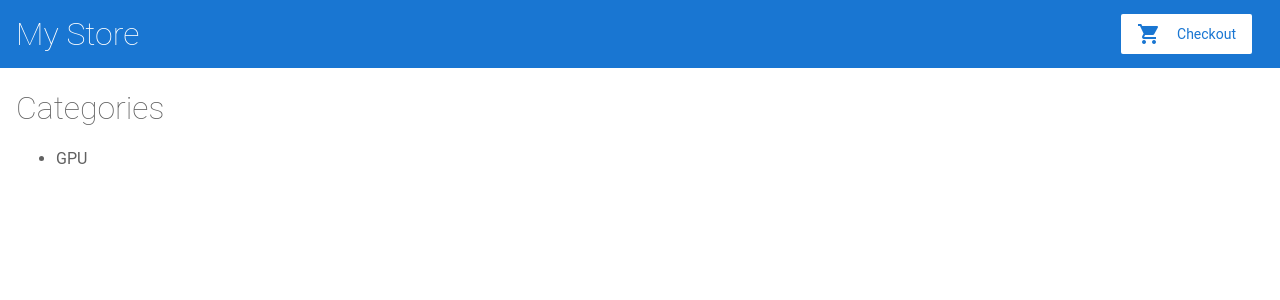
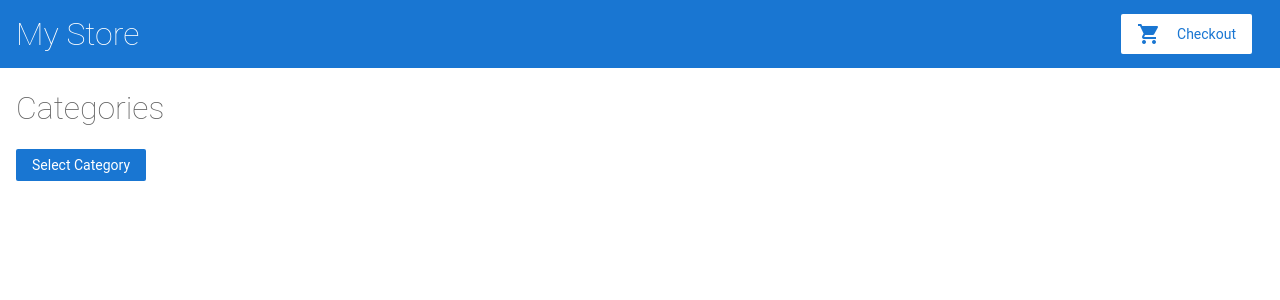
Before and after one commit to kud-aa/Web-Dev, an Angular app in the folder Lab5/angular/: page / in a window 1280 px wide. Shown: the top 300 px of the page. Built offline with nearby package versions, Linux system fonts and the light colour scheme.

Commit message:
categories with dropdown menu

```diff
--- a/Lab5/angular/src/app/categories.ts
+++ b/Lab5/angular/src/app/categories.ts
@@ -7,7 +7,7 @@ export const categories = [
   {
     id: 1,
     name: 'GPU',
-    products: [
+    items: [
       {
         id: 1,
         url: 'https://kaspi.kz/shop/p/gigabyte-geforce-rtx-4070-ti-aero-oc-gv-n407taero-oc-12gd-12-gb-108358610/?c=750000000#!/item',
@@ -21,34 +21,6 @@ export const categories = [
         Рекомендуемая мощность блока питания: 750 Вт',
         image_url: 'https://resources.cdn-kaspi.kz/shop/medias/sys_master/images/images/h57/h6e/67678646337566/videokarta-12gb-rtx4070ti-gigabyte-aero-oc-gv-n407taero-oc-12gd-gddr6x-256bit-1-hdmi-3-dp-108358610-1.jpg',
         rating: 0.01
-    },
-
-    {
-      id: 2,
-      url: 'https://kaspi.kz/shop/p/amd-ryzen-7-5800x-box-100842724/?c=750000000#!/item',
-      name: 'Процессор AMD Ryzen 7 5800X BOX',
-      price: 124806,
-      description: 'Тип процессора: Ryzen 7 \n \
-      Сокет: AM4 \n \
-      Базовая частота процессора: 3800 МГц \n \
-      Максимальная частота процессора: 4700 МГц \n \
-      Тип поставки: BOX \n \
-      Количество ядер: 8',
-      image_url: 'https://resources.cdn-kaspi.kz/shop/medias/sys_master/images/images/h76/h04/33160258355230/amd-ryzen-7-5800x-box-100842724-1-Container.jpg',
-      rating: 3.8
-    },
-
-    {
-      id: 3,
-      url: 'https://kaspi.kz/shop/p/kingston-kf556c40bbak2-64-64-gb-105920208/?c=750000000#!/item',
-      name: 'Оперативная память Kingston KF556C40BBAK2-64 64 Гб',
-      price: 174990,
-      description: '    Тип памяти: DDR5 \n \
-      Форм-фактор: DIMM \n \
-      Количество модулей в комплекте: 2 \n \
-      Тактовая частота: 5600 Мгц',
-      image_url: 'https://resources.cdn-kaspi.kz/shop/medias/sys_master/images/images/h02/h22/52651418517534/kingston-kf556c40bbak2-64-64-gb-105920208-1.jpg',
-      rating: 1
       },
 
       {
@@ -66,6 +38,43 @@ export const categories = [
       },
 
       {
+        id: 7,
+        url: 'https://kaspi.kz/shop/p/inno3d-geforce-rtx-4070-ti-x3-n407t3-126x-186148n-12-gb-108358652/?c=750000000#!/item',
+        name: 'Видеокарта Inno3D GeForce RTX 4070 Ti X3 N407T3-126X-186148N 12 ГБ',
+        price: 431619,
+        description: 'Серия: GeForce RTX 40 Series \n \
+        Частота графического процессора: 2610 МГц \n \
+        Объем видеопамяти: 12 ГБ \n \
+        Тип видеопамяти: GDDR6X \n \
+        Длина видеокарты: 297 мм \n \
+        Рекомендуемая мощность блока питания: 700 Вт',
+        image_url: 'https://resources.cdn-kaspi.kz/shop/medias/sys_master/images/images/hca/h48/67678653612062/inno3d-geforce-rtx-4070-ti-x3-n407t3-126x-186148n-12-gb-108358652-1.jpg',
+        rating: 1
+      }
+    ]
+  },
+
+  {
+
+    id: 2,
+    name: 'CPU',
+    items: [
+      {
+        id: 2,
+        url: 'https://kaspi.kz/shop/p/amd-ryzen-7-5800x-box-100842724/?c=750000000#!/item',
+        name: 'Процессор AMD Ryzen 7 5800X BOX',
+        price: 124806,
+        description: 'Тип процессора: Ryzen 7 \n \
+        Сокет: AM4 \n \
+        Базовая частота процессора: 3800 МГц \n \
+        Максимальная частота процессора: 4700 МГц \n \
+        Тип поставки: BOX \n \
+        Количество ядер: 8',
+        image_url: 'https://resources.cdn-kaspi.kz/shop/medias/sys_master/images/images/h76/h04/33160258355230/amd-ryzen-7-5800x-box-100842724-1-Container.jpg',
+        rating: 3.8
+      },
+
+      {
         id: 5,
         url: 'https://kaspi.kz/shop/p/amd-ryzen-9-7900x-box-106788868/?c=750000000#!/item',
         name: 'Процессор AMD Ryzen 9 7900X BOX',
@@ -77,34 +86,6 @@ export const categories = [
         Тип поставки: BOX \n \
         Количество ядер: 12',
         image_url: 'https://resources.cdn-kaspi.kz/shop/medias/sys_master/images/images/h58/h99/63082176905246/amd-ryzen-9-7900x-box-106788868-1.jpg',
-      rating: 1
-    },
-
-    {
-      id: 6,
-      url: 'https://kaspi.kz/shop/p/kingston-kf564c32rsak2-32-32-gb-106429911/?c=750000000#!/item',
-      name: 'Оперативная память Kingston KF564C32RSAK2-32 32 Гб',
-      price: 110720,
-      description: '    Тип памяти: DDR5 \n \
-      Форм-фактор: DIMM \n \
-      Количество модулей в комплекте: 2 \n \
-      Тактовая частота: 6400 МГц',
-      image_url: 'https://resources.cdn-kaspi.kz/shop/medias/sys_master/images/images/h9f/h7c/62426550960158/kingston-kf564c32rsak2-32-32-gb-106429911-1.jpg',
-      rating: 1
-    },
-
-    {
-      id: 7,
-      url: 'https://kaspi.kz/shop/p/inno3d-geforce-rtx-4070-ti-x3-n407t3-126x-186148n-12-gb-108358652/?c=750000000#!/item',
-      name: 'Видеокарта Inno3D GeForce RTX 4070 Ti X3 N407T3-126X-186148N 12 ГБ',
-      price: 431619,
-      description: 'Серия: GeForce RTX 40 Series \n \
-      Частота графического процессора: 2610 МГц \n \
-      Объем видеопамяти: 12 ГБ \n \
-      Тип видеопамяти: GDDR6X \n \
-      Длина видеокарты: 297 мм \n \
-      Рекомендуемая мощность блока питания: 700 Вт',
-      image_url: 'https://resources.cdn-kaspi.kz/shop/medias/sys_master/images/images/hca/h48/67678653612062/inno3d-geforce-rtx-4070-ti-x3-n407t3-126x-186148n-12-gb-108358652-1.jpg',
         rating: 1
       },
 
@@ -124,19 +105,6 @@ export const categories = [
       },
 
       {
-      id: 9,
-      url: 'https://kaspi.kz/shop/p/kingston-kf556c40bbk2-16-16-gb-104990698/?c=750000000#!/item',
-      name: 'Оперативная память Kingston KF556C40BBK2-16 16 Гб',
-      price: 47000,
-      description: 'Тип памяти: DDR5 \n \
-      Форм-фактор: DIMM \n \
-      Количество модулей в комплекте: 2 \n \
-      Тактовая частота: 5600 Мгц',
-      image_url: 'https://resources.cdn-kaspi.kz/shop/medias/sys_master/images/images/hd9/hd7/51007707086878/kingston-kf556c40bbk2-16-16-gb-104990698-1.jpg',
-      rating: 4.7
-    },
-
-    {
         id: 10,
         url: 'https://kaspi.kz/shop/p/amd-ryzen-7-5800x3d-oem-108098960/?c=750000000#!/item',
         name: 'Процессор AMD Ryzen 7 5800X3D OEM',
@@ -150,7 +118,53 @@ export const categories = [
         image_url: 'https://resources.cdn-kaspi.kz/shop/medias/sys_master/images/images/hc2/h82/67010466775070/amd-ryzen-7-5800x3d-108098960-1.jpg',
         rating: 5
       }
+    ]
+  },
 
+  {
+
+    id: 3,
+    name: 'RAM',
+    items: [
+
+      {
+        id: 3,
+        url: 'https://kaspi.kz/shop/p/kingston-kf556c40bbak2-64-64-gb-105920208/?c=750000000#!/item',
+        name: 'Оперативная память Kingston KF556C40BBAK2-64 64 Гб',
+        price: 174990,
+        description: '    Тип памяти: DDR5 \n \
+        Форм-фактор: DIMM \n \
+        Количество модулей в комплекте: 2 \n \
+        Тактовая частота: 5600 Мгц',
+        image_url: 'https://resources.cdn-kaspi.kz/shop/medias/sys_master/images/images/h02/h22/52651418517534/kingston-kf556c40bbak2-64-64-gb-105920208-1.jpg',
+        rating: 1
+      },
+
+      {
+        id: 6,
+        url: 'https://kaspi.kz/shop/p/kingston-kf564c32rsak2-32-32-gb-106429911/?c=750000000#!/item',
+        name: 'Оперативная память Kingston KF564C32RSAK2-32 32 Гб',
+        price: 110720,
+        description: '    Тип памяти: DDR5 \n \
+        Форм-фактор: DIMM \n \
+        Количество модулей в комплекте: 2 \n \
+        Тактовая частота: 6400 МГц',
+        image_url: 'https://resources.cdn-kaspi.kz/shop/medias/sys_master/images/images/h9f/h7c/62426550960158/kingston-kf564c32rsak2-32-32-gb-106429911-1.jpg',
+        rating: 1
+      },
+
+      {
+        id: 9,
+        url: 'https://kaspi.kz/shop/p/kingston-kf556c40bbk2-16-16-gb-104990698/?c=750000000#!/item',
+        name: 'Оперативная память Kingston KF556C40BBK2-16 16 Гб',
+        price: 47000,
+        description: 'Тип памяти: DDR5 \n \
+        Форм-фактор: DIMM \n \
+        Количество модулей в комплекте: 2 \n \
+        Тактовая частота: 5600 Мгц',
+        image_url: 'https://resources.cdn-kaspi.kz/shop/medias/sys_master/images/images/hd9/hd7/51007707086878/kingston-kf556c40bbk2-16-16-gb-104990698-1.jpg',
+        rating: 4.7
+      }
     ]
   }
 ];
--- a/Lab5/angular/src/app/product-item/product-item.component.ts
+++ b/Lab5/angular/src/app/product-item/product-item.component.ts
@@ -1,6 +1,4 @@
-import { Component, Input } from '@angular/core';
-
-import { products } from '../products';
+import { Component, Input, Output, EventEmitter } from '@angular/core';
 
 @Component({
   selector: 'app-product-item',
@@ -9,11 +7,16 @@ import { products } from '../products';
 })
 
 export class ProductItemComponent {
-  @Input() products:any;
+  @Input() items:any;
+  @Output() remove = new EventEmitter();
+
+  removeItem(item:any) {
+    this.remove.emit(item);
+  }
 
   share(id:number) {
-    const product = products[id - 1];
-    const url = 'https://t.me/share/url?url=' + encodeURIComponent(product.url) + '&text=' + encodeURIComponent(product.name);
+    const item = this.items[id - 1];
+    const url = 'https://t.me/share/url?url=' + encodeURIComponent(item.url) + '&text=' + encodeURIComponent(item.name);
     window.open(url, '_blank');
   }
 }
--- a/Lab5/angular/src/app/product-list/product-list.component.html
+++ b/Lab5/angular/src/app/product-list/product-list.component.html
@@ -1,8 +1,14 @@
 <h1>Categories</h1>
 
-<ul>
-  <li *ngFor="let category of categories" (click)="selectCategory(category)">
-    {{ category.name }}
-  </li>
-</ul>
-<app-product-item [products]="selectedCategory?.products"></app-product-item>
+<div class="dropdown" [class.open]="dropdownOpen">
+  <button class="btn btn-default dropdown-toggle" type="button" (click)="toggleDropdown()">
+    {{ selectedCategory?.name || 'Select Category' }}
+    <span class="caret"></span>
+  </button>
+  <ul class="dropdown-menu">
+    <li *ngFor="let category of categories" (click)="selectCategory(category); toggleDropdown()">
+      {{ category.name }}
+    </li>
+  </ul>
+</div>
+<app-product-item [items]="selectedCategory?.items" (remove)="removeItem($event)"></app-product-item>
--- a/Lab5/angular/src/app/product-list/product-list.component.ts
+++ b/Lab5/angular/src/app/product-list/product-list.component.ts
@@ -11,8 +11,20 @@ export class ProductListComponent {
   categories = categories;
 
   selectedCategory:any;
+  dropdownOpen = false;
 
   selectCategory(category:any) {
     this.selectedCategory = category;
   }
+
+  removeItem(item:any) {
+    const index = this.selectedCategory.products.indexOf(item);
+    if (index !== -1) {
+      this.selectedCategory.products.splice(index, 1);
+    }
+  }
+
+  toggleDropdown() {
+    this.dropdownOpen = !this.dropdownOpen;
+  }
 }
--- a/Lab5/angular/src/app/products.ts
+++ b/Lab5/angular/src/app/products.ts
@@ -9,149 +9,6 @@ export interface Product {
 }
 
 export const products = [
-  {
-    id: 1,
-    url: 'https://kaspi.kz/shop/p/gigabyte-geforce-rtx-4070-ti-aero-oc-gv-n407taero-oc-12gd-12-gb-108358610/?c=750000000#!/item',
-    name: 'Видеокарта GIGABYTE GeForce RTX 4070 Ti AERO OC GV-N407TAERO OC-12GD 12 ГБ',
-    price: 540000,
-    description: 'Серия: GeForce RTX 40 Series \n \
-    Частота графического процессора: 2640 МГц \n \
-    Объем видеопамяти: 12 ГБ \n \
-    Тип видеопамяти: GDDR6X \n \
-    Длина видеокарты: 336 мм \n \
-    Рекомендуемая мощность блока питания: 750 Вт',
-    image_url: 'https://resources.cdn-kaspi.kz/shop/medias/sys_master/images/images/h57/h6e/67678646337566/videokarta-12gb-rtx4070ti-gigabyte-aero-oc-gv-n407taero-oc-12gd-gddr6x-256bit-1-hdmi-3-dp-108358610-1.jpg',
-    rating: 0.01
-  },
-
-  {
-    id: 2,
-    url: 'https://kaspi.kz/shop/p/amd-ryzen-7-5800x-box-100842724/?c=750000000#!/item',
-    name: 'Процессор AMD Ryzen 7 5800X BOX',
-    price: 124806,
-    description: 'Тип процессора: Ryzen 7 \n \
-    Сокет: AM4 \n \
-    Базовая частота процессора: 3800 МГц \n \
-    Максимальная частота процессора: 4700 МГц \n \
-    Тип поставки: BOX \n \
-    Количество ядер: 8',
-    image_url: 'https://resources.cdn-kaspi.kz/shop/medias/sys_master/images/images/h76/h04/33160258355230/amd-ryzen-7-5800x-box-100842724-1-Container.jpg',
-    rating: 3.8
-  },
-
-  {
-    id: 3,
-    url: 'https://kaspi.kz/shop/p/kingston-kf556c40bbak2-64-64-gb-105920208/?c=750000000#!/item',
-    name: 'Оперативная память Kingston KF556C40BBAK2-64 64 Гб',
-    price: 174990,
-    description: '    Тип памяти: DDR5 \n \
-    Форм-фактор: DIMM \n \
-    Количество модулей в комплекте: 2 \n \
-    Тактовая частота: 5600 Мгц',
-    image_url: 'https://resources.cdn-kaspi.kz/shop/medias/sys_master/images/images/h02/h22/52651418517534/kingston-kf556c40bbak2-64-64-gb-105920208-1.jpg',
-    rating: 1
-  },
-
-  {
-    id: 4,
-    url: 'https://kaspi.kz/shop/p/zotac-gaming-rtx-4080-trinity-oc-zt-d40810j-10p-16-gb-108105062/?c=750000000#!/item',
-    name: 'Видеокарта Zotac GAMING RTX 4080 Trinity OC ZT-D40810J-10P 16 ГБ',
-    price: 694850,
-    description: 'Серия: GeForce RTX 40 Series \n \
-    Объем видеопамяти: 16 ГБ \n \
-    Тип видеопамяти: GDDR6X \n \
-    Длина видеокарты: 356.1 мм \n \
-    Рекомендуемая мощность блока питания: 750 Вт',
-    image_url: 'https://resources.cdn-kaspi.kz/shop/medias/sys_master/images/images/h10/h61/67450646855710/zotac-gaming-rtx-4080-trinity-oc-zt-d40810j-10p-16-gb-108105062-1.jpg',
-    rating: 0.01
-  },
-
-  {
-    id: 5,
-    url: 'https://kaspi.kz/shop/p/amd-ryzen-9-7900x-box-106788868/?c=750000000#!/item',
-    name: 'Процессор AMD Ryzen 9 7900X BOX',
-    price: 259635,
-    description: 'Тип процессора: Ryzen 9 \n \
-    Сокет: AM5 \n \
-    Базовая частота процессора: 4700 МГц \n \
-    Максимальная частота процессора: 5600 МГц \n \
-    Тип поставки: BOX \n \
-    Количество ядер: 12',
-    image_url: 'https://resources.cdn-kaspi.kz/shop/medias/sys_master/images/images/h58/h99/63082176905246/amd-ryzen-9-7900x-box-106788868-1.jpg',
-    rating: 1
-  },
-
-  {
-    id: 6,
-    url: 'https://kaspi.kz/shop/p/kingston-kf564c32rsak2-32-32-gb-106429911/?c=750000000#!/item',
-    name: 'Оперативная память Kingston KF564C32RSAK2-32 32 Гб',
-    price: 110720,
-    description: '    Тип памяти: DDR5 \n \
-    Форм-фактор: DIMM \n \
-    Количество модулей в комплекте: 2 \n \
-    Тактовая частота: 6400 МГц',
-    image_url: 'https://resources.cdn-kaspi.kz/shop/medias/sys_master/images/images/h9f/h7c/62426550960158/kingston-kf564c32rsak2-32-32-gb-106429911-1.jpg',
-    rating: 1
-  },
-
-  {
-    id: 7,
-    url: 'https://kaspi.kz/shop/p/inno3d-geforce-rtx-4070-ti-x3-n407t3-126x-186148n-12-gb-108358652/?c=750000000#!/item',
-    name: 'Видеокарта Inno3D GeForce RTX 4070 Ti X3 N407T3-126X-186148N 12 ГБ',
-    price: 431619,
-    description: 'Серия: GeForce RTX 40 Series \n \
-    Частота графического процессора: 2610 МГц \n \
-    Объем видеопамяти: 12 ГБ \n \
-    Тип видеопамяти: GDDR6X \n \
-    Длина видеокарты: 297 мм \n \
-    Рекомендуемая мощность блока питания: 700 Вт',
-    image_url: 'https://resources.cdn-kaspi.kz/shop/medias/sys_master/images/images/hca/h48/67678653612062/inno3d-geforce-rtx-4070-ti-x3-n407t3-126x-186148n-12-gb-108358652-1.jpg',
-    rating: 1
-  },
-
-  {
-    id: 8,
-    url: 'https://kaspi.kz/shop/p/amd-ryzen-9-7900x-oem-107747479/?c=750000000#!/item',
-    name: 'Процессор AMD Ryzen 9 7900X OEM',
-    price: 266010,
-    description: "Тип процессора: Ryzen 9 \n \
-    Сокет: AM5 \n \
-    Базовая частота процессора: 4700 МГц \n \
-    Максимальная частота процессора: 5600 МГц \n \
-    Тип поставки: OEM \n \
-    Количество ядер: 12",
-    image_url: 'https://resources.cdn-kaspi.kz/shop/medias/sys_master/images/images/h72/hbe/67096630296606/amd-ryzen-9-7900x-box-107747479-1.jpg' ,
-    rating: 2
-  },
-
-  {
-    id: 9,
-    url: 'https://kaspi.kz/shop/p/kingston-kf556c40bbk2-16-16-gb-104990698/?c=750000000#!/item',
-    name: 'Оперативная память Kingston KF556C40BBK2-16 16 Гб',
-    price: 47000,
-    description: 'Тип памяти: DDR5 \n \
-    Форм-фактор: DIMM \n \
-    Количество модулей в комплекте: 2 \n \
-    Тактовая частота: 5600 Мгц',
-    image_url: 'https://resources.cdn-kaspi.kz/shop/medias/sys_master/images/images/hd9/hd7/51007707086878/kingston-kf556c40bbk2-16-16-gb-104990698-1.jpg',
-    rating: 4.7
-  },
-
-  {
-    id: 10,
-    url: 'https://kaspi.kz/shop/p/amd-ryzen-7-5800x3d-oem-108098960/?c=750000000#!/item',
-    name: 'Процессор AMD Ryzen 7 5800X3D OEM',
-    price: 186807,
-    description: 'Тип процессора: Ryzen 7 \n \
-    Сокет: AM4 \n \
-    Базовая частота процессора: 3400 МГц \n \
-    Максимальная частота процессора: 4500 МГц \n \
-    Тип поставки: OEM \n \
-    Количество ядер: 8',
-    image_url: 'https://resources.cdn-kaspi.kz/shop/medias/sys_master/images/images/hc2/h82/67010466775070/amd-ryzen-7-5800x3d-108098960-1.jpg',
-    rating: 5
-  }
-
 ];
 
 
--- a/Lab5/angular/src/styles.css
+++ b/Lab5/angular/src/styles.css
@@ -152,6 +152,21 @@ img {
   max-height: 100px;
 }
 
+.dropdown {
+  position: relative;
+  display: inline-block;
+}
+
+.dropdown-menu {
+  display: none;
+  position: absolute;
+  z-index: 1;
+}
+
+.open .dropdown-menu {
+  display: block;
+}
+
 /*
 Copyright Google LLC. All Rights Reserved.
 Use of this source code is governed by an MIT-style license that
```
Also changed, not shown: Lab5/angular/src/app/product-item/product-item.component.html (+11 -11 lines). Lines whose indentation alone changed are shown as unchanged.
